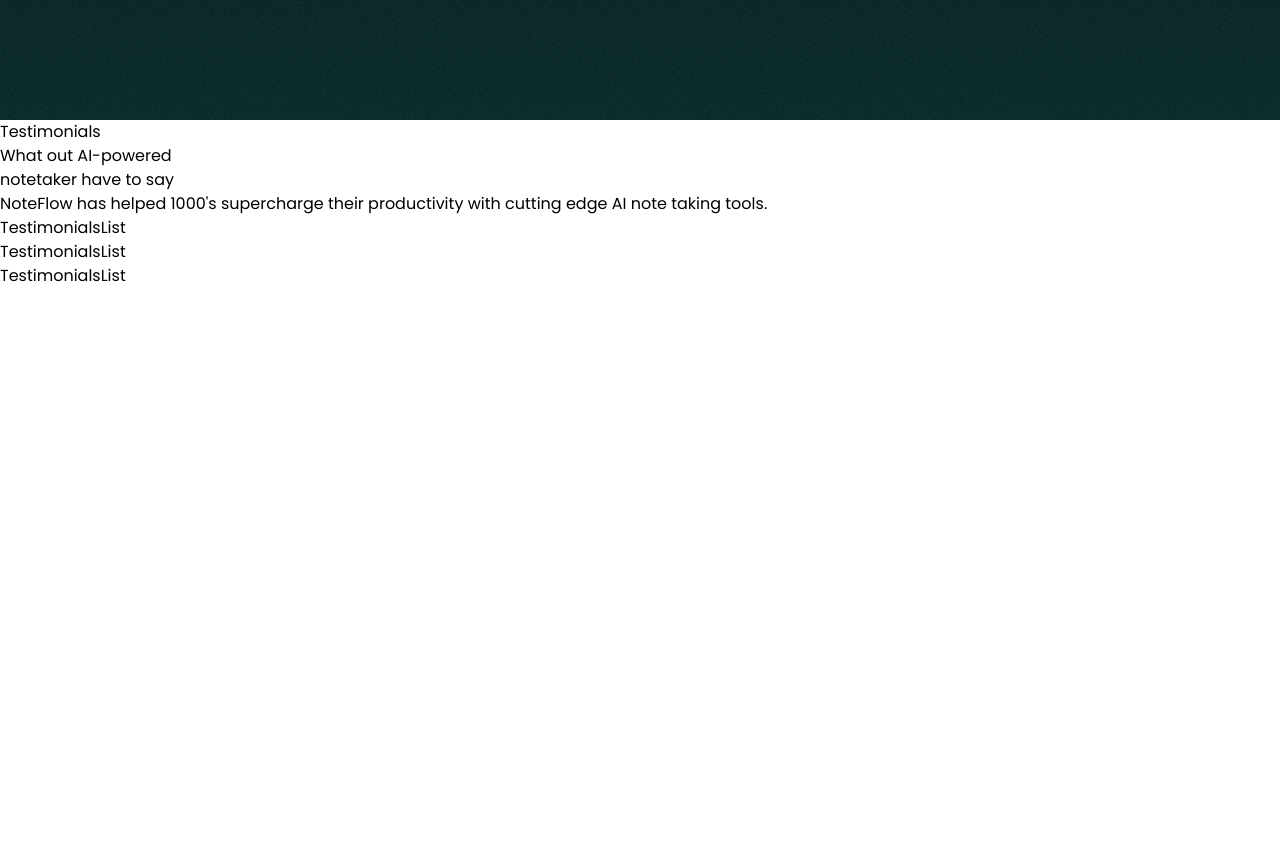
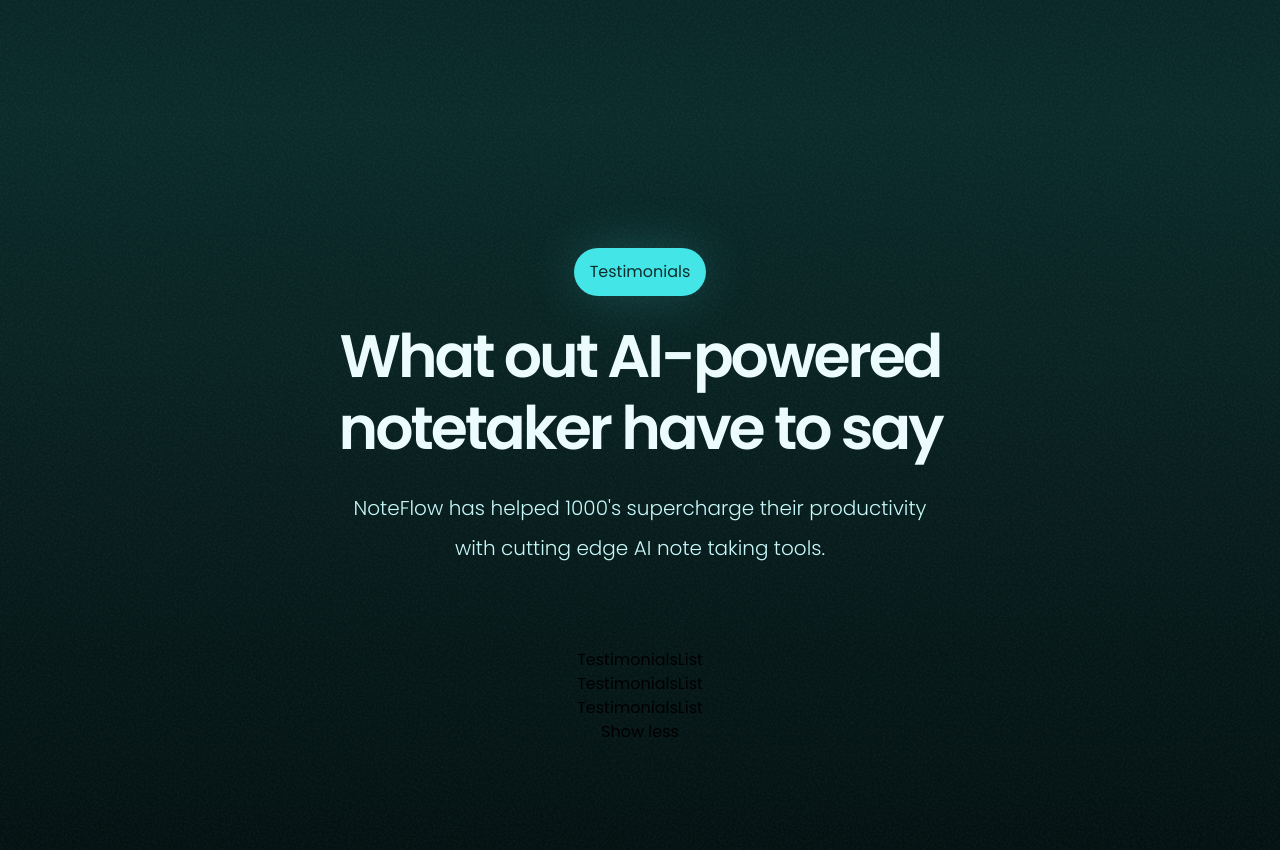
Before and after one commit to Jisap/NoteFlowApp, a React (Vite) app: page / in a window 1280 px wide. Shown: the part 4180-5030 px from the top of the page. Before the commit the page ends 4468 px from the top, so only its background shows below. Built offline with nearby package versions, Linux system fonts and the light colour scheme.

Commit message:
Refactor Testimonials section with improved layout and styling for better user engagement

```diff
--- a/src/components/sections/Testimonials/Testimonials.jsx
+++ b/src/components/sections/Testimonials/Testimonials.jsx
@@ -7,14 +7,17 @@
   const [expanded, setExpanded] = useState(true);
 
   return (
-    <section>
-      <div>
-        <p>Testimonials</p>
-        <h2>
-          What out AI-powered <br/>
+    <section className="bg-gradient-to-top">
+      <div className="m-auto flex max-w-[90rem] flex-col items-center px-24 py-32">
+        <div className="mb-20 flex max-w-[51.625rem] flex-col items-center gap-y-6">
+          <p className="text-primary-1300 bg-primary-500 primary-glow w-min rounded-full px-4 py-2 text-base/8">
+            Testimonials
+          </p>
+          <h2 className="text-primary-50 text-center text-6xl/18 font-semibold tracking-tighter">
+            What out AI-powered <br />
             notetaker have to say
           </h2>
-        <p>
+          <p className="text-primary-100 px-28 text-center text-xl/loose font-light">
             NoteFlow has helped 1000&apos;s supercharge their productivity with cutting edge AI note taking tools.
           </p>
         </div>
@@ -30,6 +33,11 @@
             textimonials={test.slice(0, expanded ? 15 : 12)}
           />
         </div>
+
+        <button>
+          {expanded ? "Show less" : "Show more"}
+        </button>
+      </div>
     </section>
   )
 }
```
Lines whose indentation alone changed are shown as unchanged.
